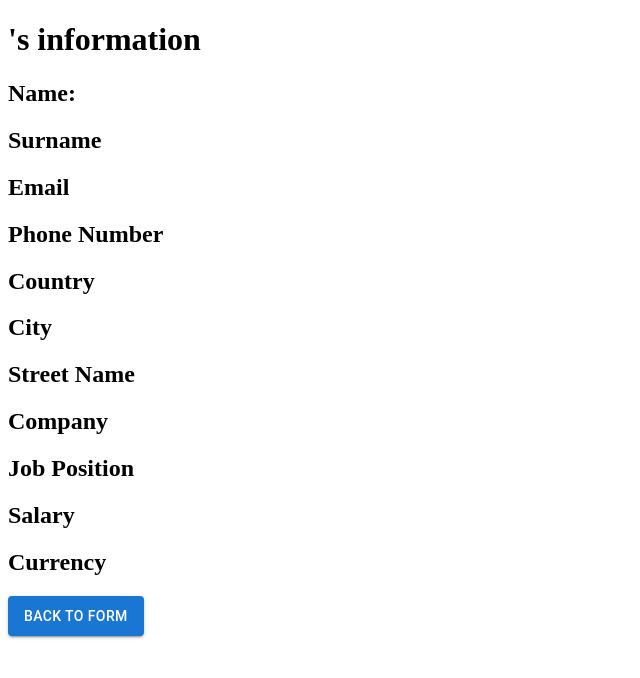
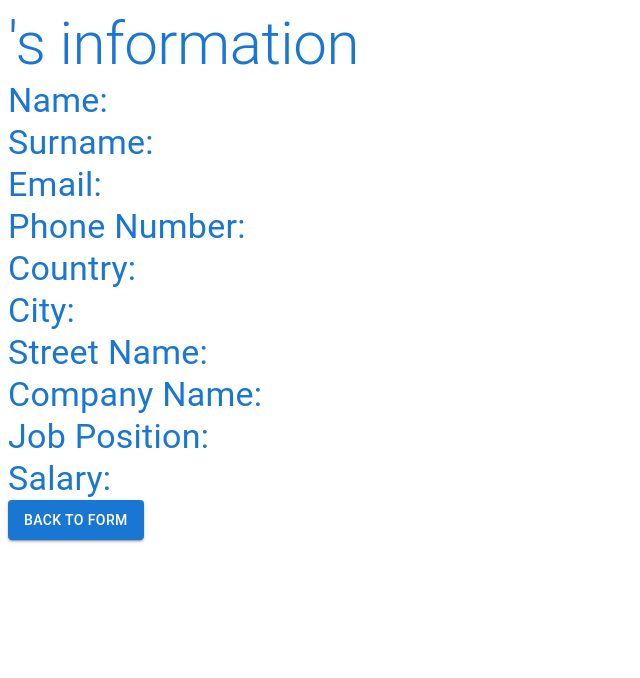
Before and after one commit to Frajdi/react-training, a React (Create React App) app: page /submit in a window 1280 px wide. Shown: the top 678 px of the page, without its empty margins (0-640 px from the left). Built offline with nearby package versions, Linux system fonts and the light colour scheme.

Commit message:
Style submit with typography

```diff
--- a/src/MultiPageForm/Submit.jsx
+++ b/src/MultiPageForm/Submit.jsx
@@ -1,7 +1,7 @@
 import React, { useContext } from "react"
 import { DataContext } from "../App";
 import { useNavigate } from "react-router-dom";
-import { Button } from "@mui/material";
+import { Button, Typography } from "@mui/material";
 
 const Submit = () => {
     const { formData } = useContext(DataContext)
@@ -13,29 +13,70 @@ const onHome = () => {
 }
 
     return <>
-        <h1>{formData.contact.name}'s information</h1>
-        <h2>Name:</h2>
-        <h3>{formData.contact.name}</h3>
-        <h2>Surname</h2>
-        <h3>{formData.contact.surName}</h3>
-        <h2>Email</h2>
-        <h3>{formData.contact.email}</h3>
-        <h2>Phone Number</h2>
-        <h3>{formData.contact.phoneNumber}</h3>
-        <h2>Country</h2>
-        <h3>{formData.adress.country}</h3>
-        <h2>City</h2>
-        <h3>{formData.adress.city}</h3>
-        <h2>Street Name</h2>
-        <h3>{formData.adress.streetName}</h3>
-        <h2>Company</h2>
-        <h3>{formData.work.company}</h3>
-        <h2>Job Position</h2>
-        <h3>{formData.work.jobPosition}</h3>
-        <h2>Salary</h2>
-        <h3>{formData.work.salary}</h3>
-        <h2>Currency</h2>
-        <h3>{formData.work.currency}</h3>
+        <Typography variant="h2" color={'#1976D2'}>
+        {formData.contact.name}'s information
+      </Typography>
+      <Typography variant="h4" color={'#1976D2'}>
+        Name:
+      </Typography>
+      <Typography variant="h5" color={'#001E3C'}>
+      {formData.contact.name}
+      </Typography>
+        <Typography variant="h4" color={'#1976D2'}>
+        Surname:
+      </Typography>
+      <Typography variant="h5" color={'#001E3C'}>
+      {formData.contact.surName}
+      </Typography>
+        <Typography variant="h4" color={'#1976D2'}>
+        Email:
+      </Typography>
+      <Typography variant="h5" color={'#001E3C'}>
+      {formData.contact.email}
+      </Typography>
+        <Typography variant="h4" color={'#1976D2'}>
+        Phone Number:
+      </Typography>
+      <Typography variant="h5" color={'#001E3C'}>
+      {formData.contact.phoneNumber}
+      </Typography>
+        <Typography variant="h4" color={'#1976D2'}>
+        Country:
+      </Typography>
+      <Typography variant="h5" color={'#001E3C'}>
+      {formData.adress.country}
+      </Typography>
+        <Typography variant="h4" color={'#1976D2'}>
+        City:
+      </Typography>
+      <Typography variant="h5" color={'#001E3C'}>
+      {formData.adress.city}
+      </Typography>
+        <Typography variant="h4" color={'#1976D2'}>
+        Street Name:
+      </Typography>
+      <Typography variant="h5" color={'#001E3C'}>
+      {formData.adress.streetName}
+      </Typography>
+        <Typography variant="h4" color={'#1976D2'}>
+        Company Name:
+      </Typography>
+      <Typography variant="h5" color={'#001E3C'}>
+      {formData.work.companyName}
+      </Typography>
+        <Typography variant="h4" color={'#1976D2'}>
+        Job Position:
+      </Typography>
+      <Typography variant="h5" color={'#001E3C'}>
+      {formData.work.jobPosition}
+      </Typography>
+        <Typography variant="h4" color={'#1976D2'}>
+        Salary:
+      </Typography>
+      <Typography variant="h5" color={'#001E3C'}>
+      {formData.work.salary}
+      {formData.work.currency}
+      </Typography>
         <Button onClick={onHome} variant="contained" sx={{height: 40}}>Back to Form</Button>
     </>
 }
```
